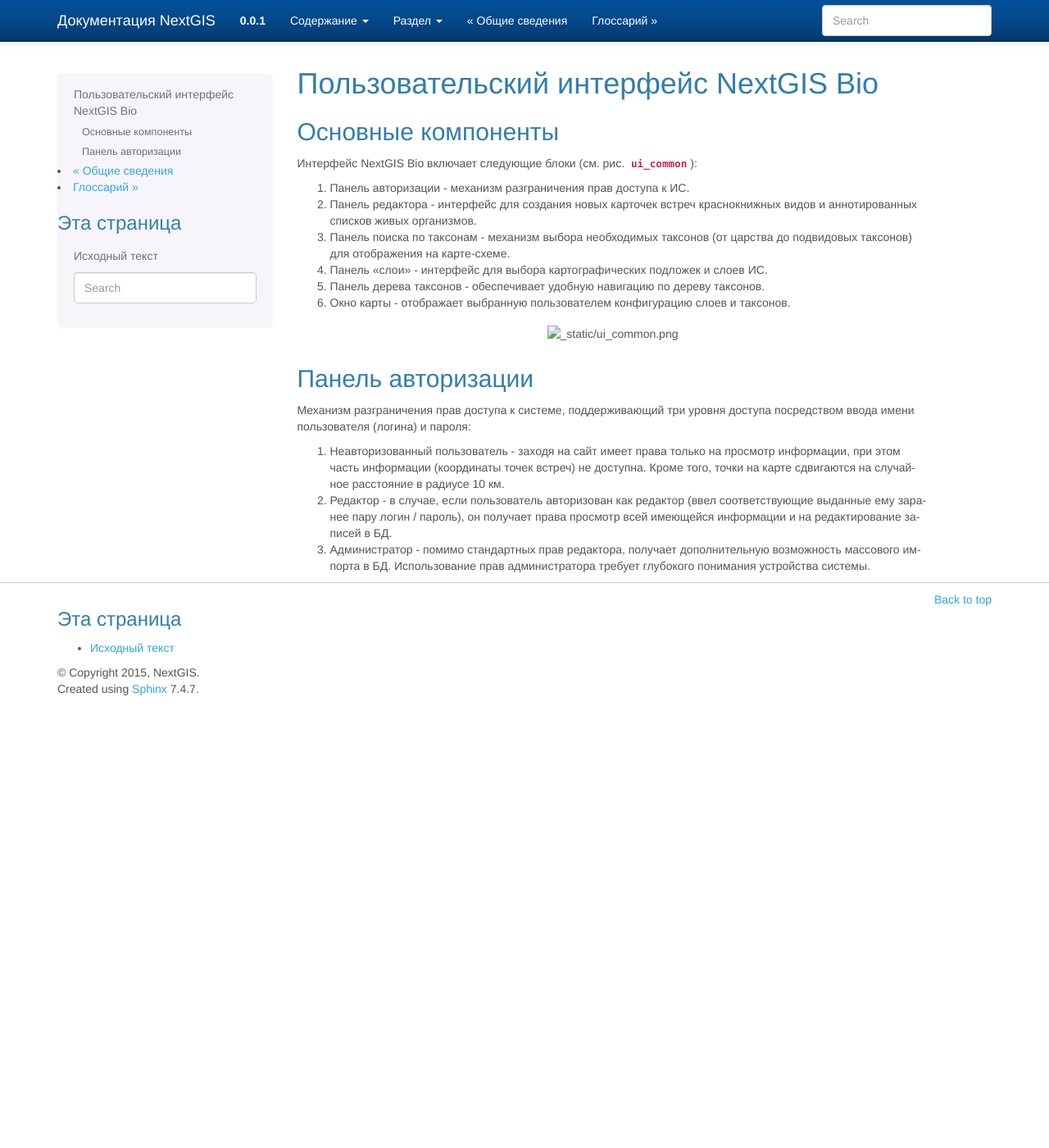
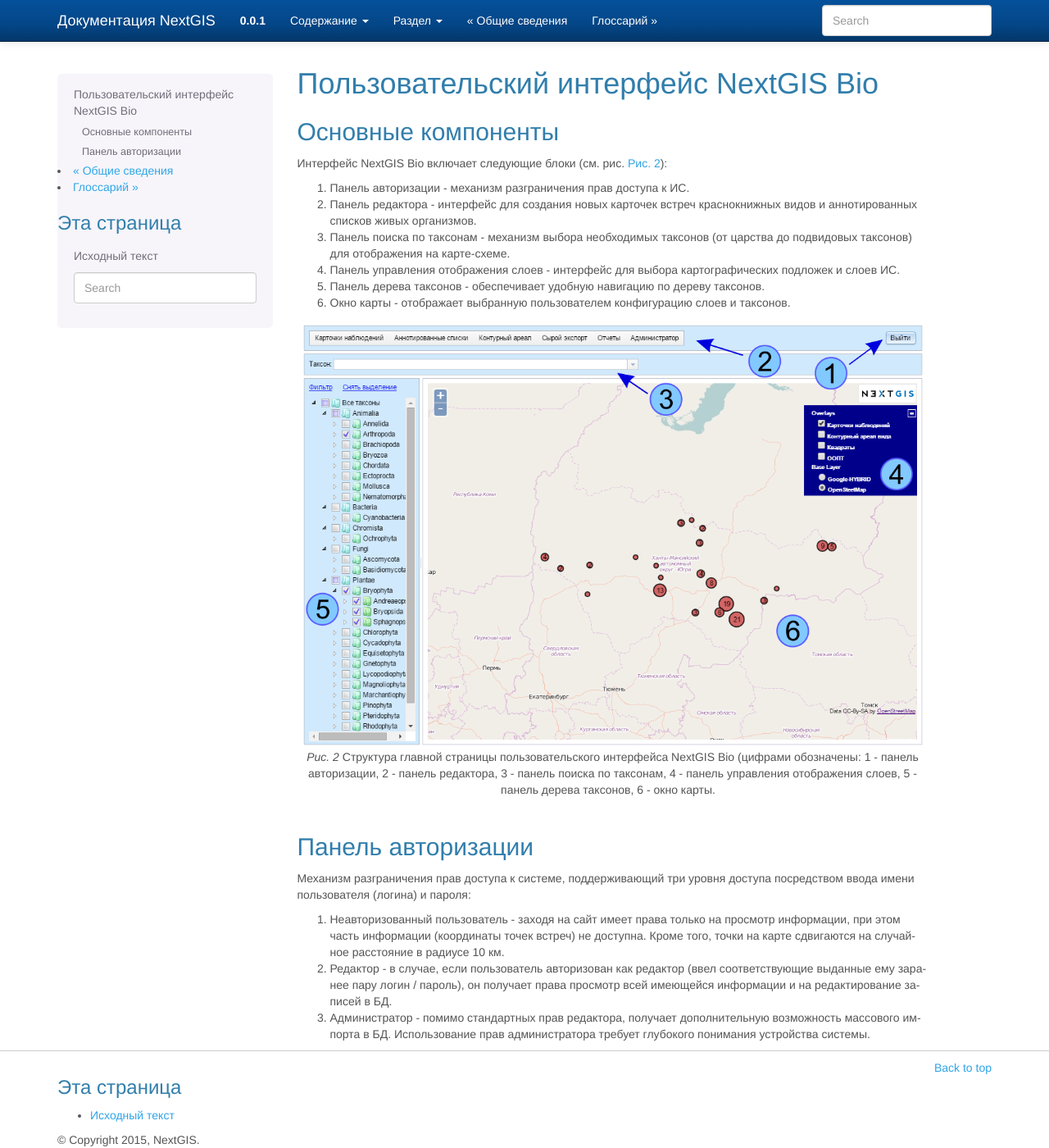
Before and after one commit to isabella232/docs_ngbio, a Sphinx documentation site: the page built from source/ui.rst, in a window 1280 px wide and 1400 px high. Shown: the whole window at 82% size. Built offline with Sphinx 7.4.7, drawn with Linux system fonts in a browser that asks for light colours; formulas are drawn with MathJax 3.

Commit message:
added images captions

```diff
--- a/source/general.rst
+++ b/source/general.rst
@@ -32,11 +32,13 @@
 Server 12.04 LTS). Подробнее см. подраздел :ref:`sys_req`.
 NextGIS Bio работает во всех современных браузерах.
 Внешний вид пользовательского интерфейса с опубликованной веб-картой представлен
-на :numref:`bio_common`.
+на :numref:`img_bio_common`.
 
 .. figure:: _static/bio_common.png
-   :name: bio_common
+   :name: img_bio_common
    :align: center
+
+   Пользовательский интерфейс главной страницы NextGIS Bio
 
 .. _ngbio_keyfeatures:
 
--- a/source/ui.rst
+++ b/source/ui.rst
@@ -8,18 +8,20 @@
 Основные компоненты
 -------------------
 
-Интерфейс NextGIS Bio включает следующие блоки (см. рис. :numref:`ui_common`):
+Интерфейс NextGIS Bio включает следующие блоки (см. рис. :numref:`img_ui_common`):
 
 1. Панель авторизации - механизм разграничения прав доступа к ИС.
 2. Панель редактора - интерфейс для создания новых карточек встреч краснокнижных видов и аннотированных списков живых организмов.
 3. Панель поиска по таксонам - механизм выбора необходимых таксонов (от царства до подвидовых таксонов) для отображения на карте-схеме.
-4. Панель «слои» - интерфейс для выбора картографических подложек и слоев ИС.
+4. Панель управления отображения слоев - интерфейс для выбора картографических подложек и слоев ИС.
 5. Панель дерева таксонов - обеспечивает удобную навигацию по дереву таксонов.
 6. Окно  карты - отображает выбранную пользователем конфигурацию слоев и таксонов.
 
 .. figure:: _static/ui_common.png
-   :name: ui_common
+   :name: img_ui_common
    :align: center
+
+   Структура главной страницы пользовательского интерфейса NextGIS Bio (цифрами обозначены: 1 - панель авторизации, 2 - панель редактора, 3 - панель поиска по таксонам, 4 - панель управления отображения слоев, 5 - панель дерева таксонов, 6 - окно  карты.
 
 Панель авторизации
 ------------------
```
Also changed, not shown: source/_static/ui_common.png (added).
